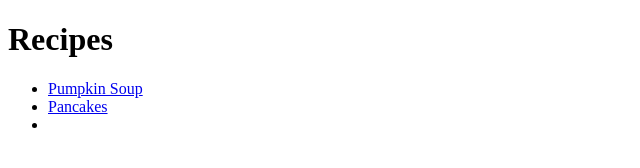
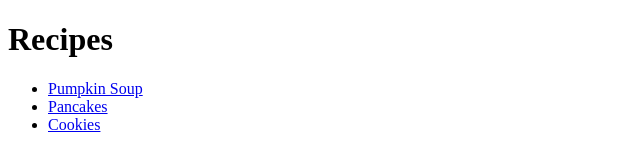
Before and after one commit to OneShotMan449/odin_recipes, a plain HTML site: page index.html in a window 1280 px wide. Shown: the full height of the page, 0-640 px from the left. Drawn offline with Linux system fonts and the light colour scheme.

Commit message:
index.html

```diff
--- a/index.html
+++ b/index.html
@@ -10,6 +10,7 @@
         <ul>
             <li><a href="recipes/pumpkinsoup.html">Pumpkin Soup</a></li>
             <li><a href="recipes/pancakes.html">Pancakes</a></li>
-            <li><a href=""</li>
+            <li><a href="recipes/cookies.html">Cookies</a></li>
+        </ul>
     </body>
 </html>
```
